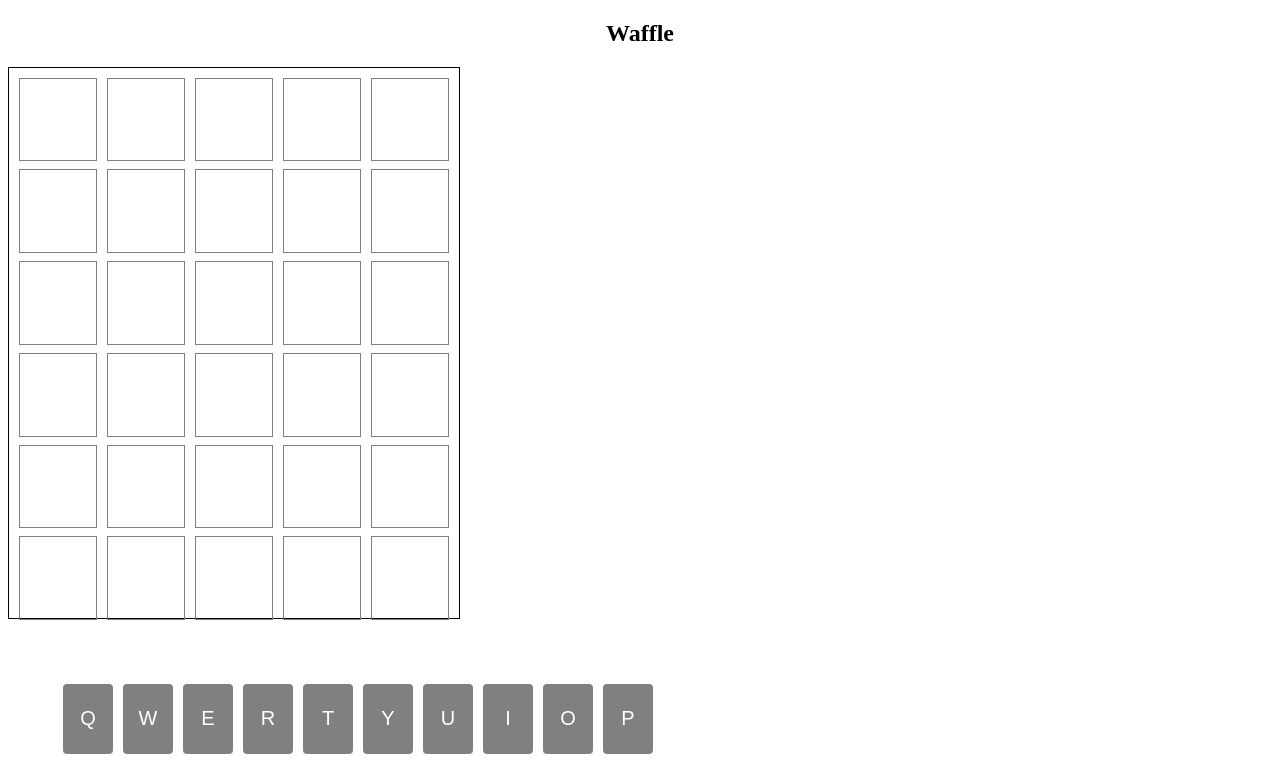
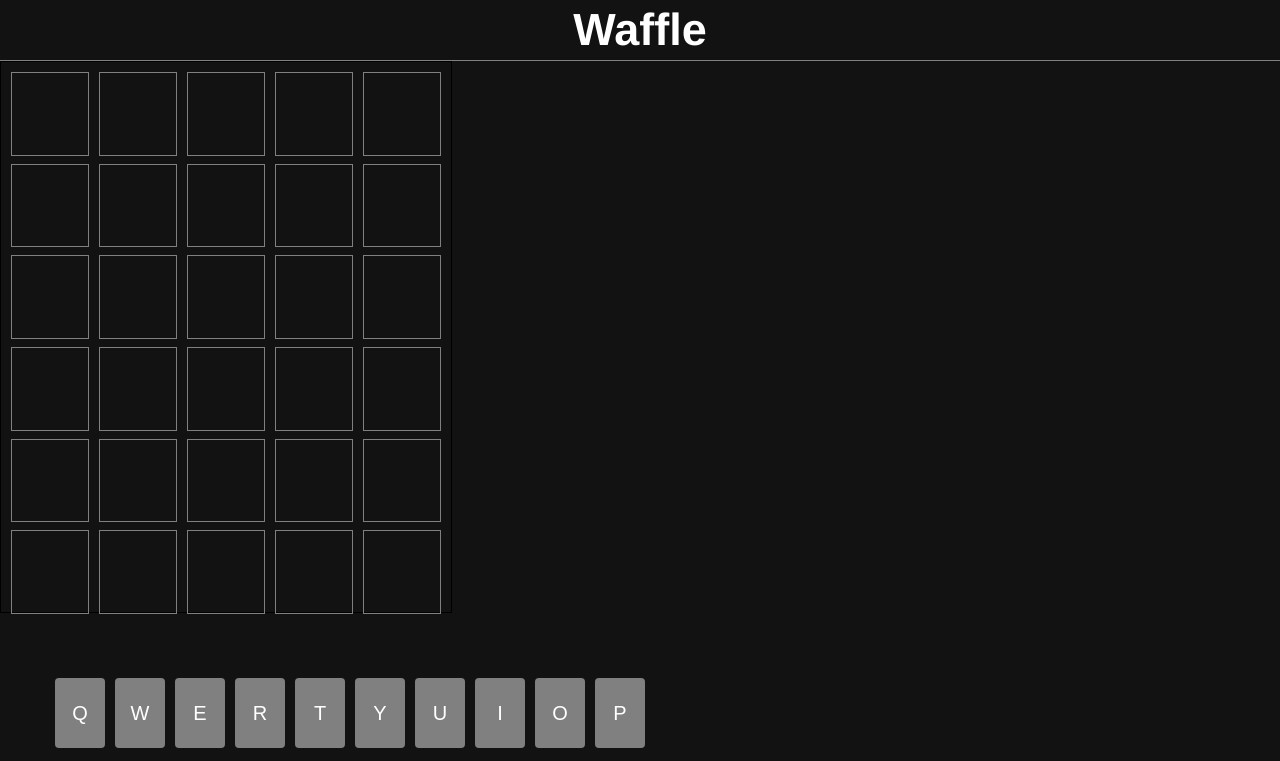
Before and after one commit to mariannebourcier/waffle, a React (Create React App) app: page / in a window 1280 px wide. Shown: the top 761 px of the page. Built offline with nearby package versions, Linux system fonts and the light colour scheme.

Commit message:
Add some more css for page layout

```diff
--- a/src/App.css
+++ b/src/App.css
@@ -1,5 +1,31 @@
 .App {
   text-align: center;
+  background-color: #121212;
+  width: 100vw;
+  height: 100vh;
+  /* display: flex; */
+  color: white;
+}
+
+body {
+  padding: 0%;
+  margin: 0;
+}
+
+nav {
+  height: 60px;
+  width: 100%;
+  margin: 0;
+  border-bottom: 1px solid grey;
+  display: grid;
+  place-items: center;
+}
+
+nav h1 {
+  margin: 0;
+  font-family: Helvetica, Arial, sans-serif;
+  color: white;
+  font-size: 45px;
 }
 
 .board {
```
